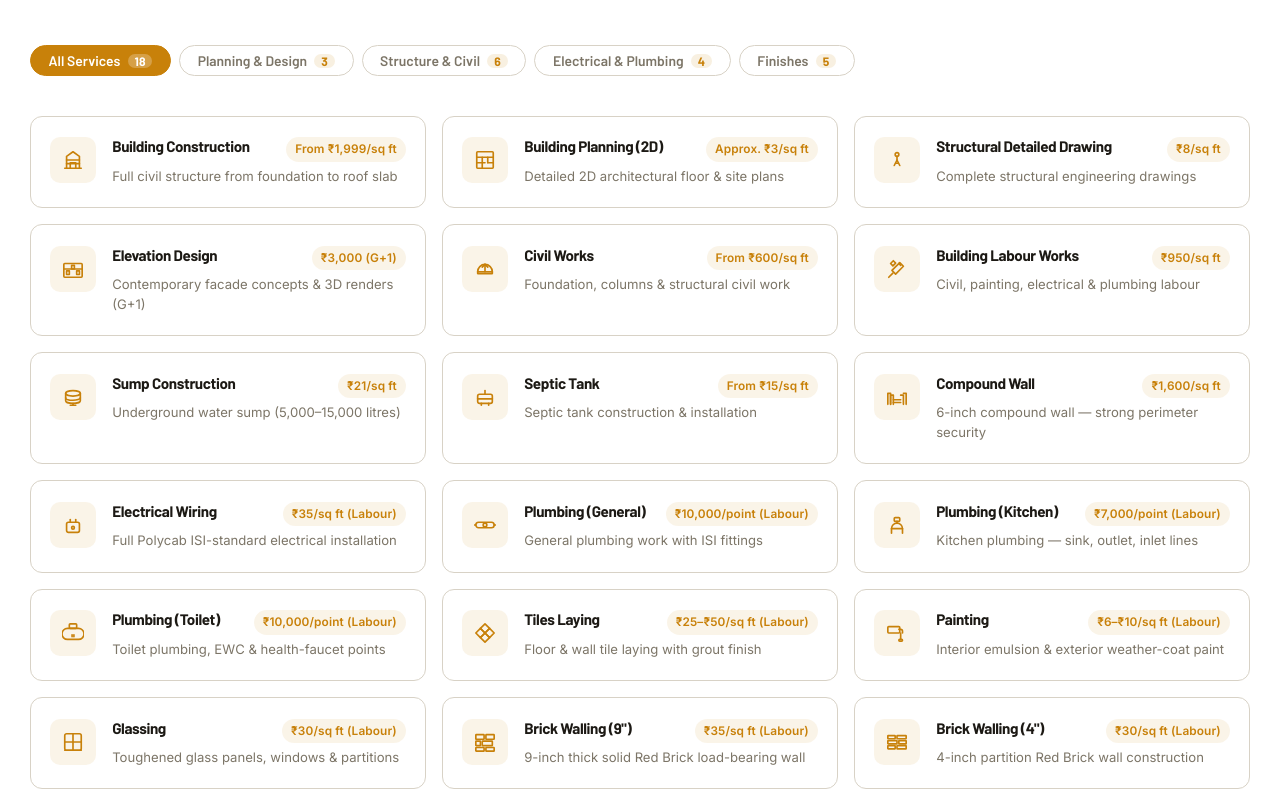
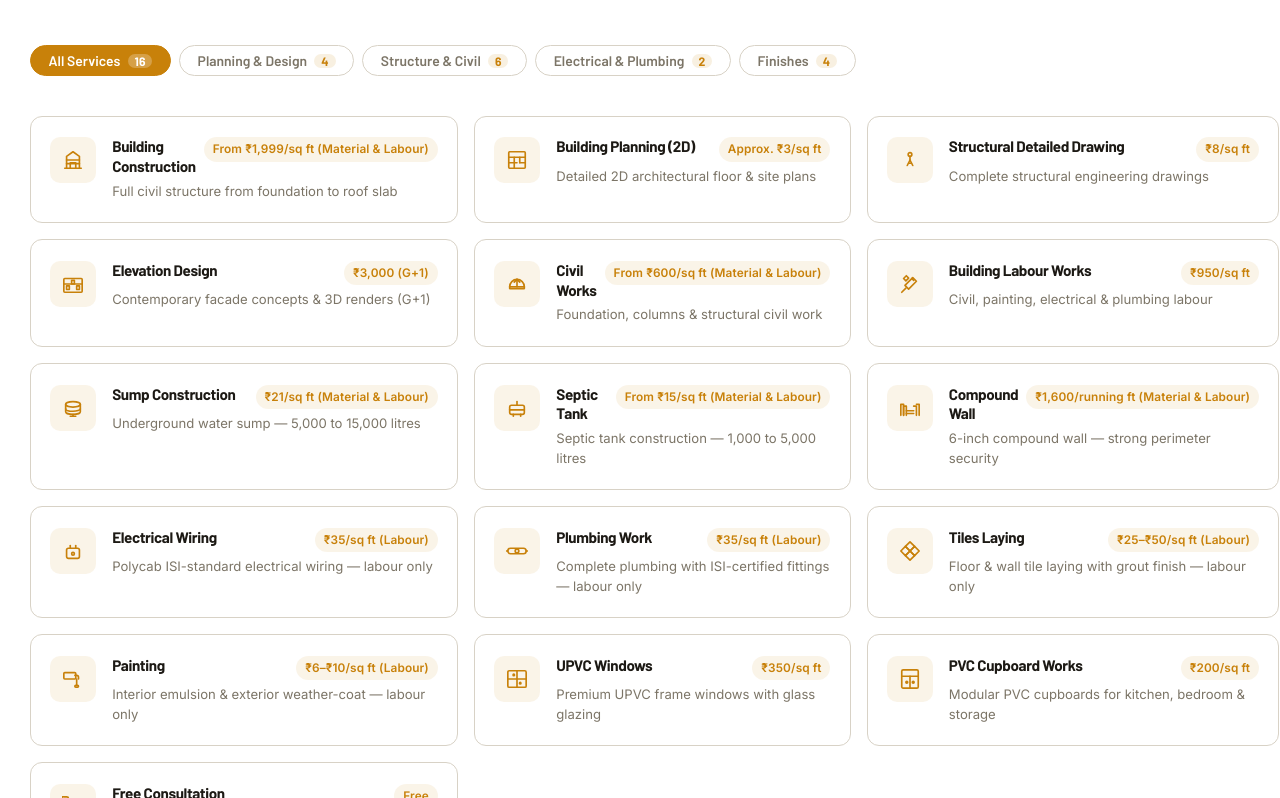
Before and after one commit to Suman-MS-sudo/BuildoraHomes, a React (Vite) app: page / in a window 1280 px wide. Shown: the part 4222-5020 px from the top of the page. Built offline with nearby package versions, Linux system fonts and the light colour scheme.

Commit message:
services: overhaul — material&labour labels, merged plumbing, UPVC windows, PVC cupboard, free consult

```diff
--- a/src/App.tsx
+++ b/src/App.tsx
@@ -23,24 +23,22 @@ function useCountUp(target: number, duration = 1600) {
 }
 
 const SERVICES = [
-  { icon: "house",    cat: "Structure",  label: "Building Construction",      desc: "Full civil structure from foundation to roof slab",  price: "From ₹1,999/sq ft" },
-  { icon: "layers",   cat: "Planning",   label: "Building Planning (2D)",     desc: "Detailed 2D architectural floor & site plans",       price: "Approx. ₹3/sq ft" },
-  { icon: "draft",    cat: "Planning",   label: "Structural Detailed Drawing", desc: "Complete structural engineering drawings",           price: "₹8/sq ft" },
-  { icon: "elev",     cat: "Planning",   label: "Elevation Design",           desc: "Contemporary facade concepts & 3D renders (G+1)",   price: "₹3,000 (G+1)" },
-  { icon: "civil",    cat: "Structure",  label: "Civil Works",                desc: "Foundation, columns & structural civil work",        price: "From ₹600/sq ft" },
-  { icon: "labour",   cat: "Structure",  label: "Building Labour Works",      desc: "Civil, painting, electrical & plumbing labour",      price: "₹950/sq ft" },
-  { icon: "sump",     cat: "Structure",  label: "Sump Construction",          desc: "Underground water sump (5,000–15,000 litres)",       price: "₹21/sq ft" },
-  { icon: "septic",   cat: "Structure",  label: "Septic Tank",                desc: "Septic tank construction & installation",            price: "From ₹15/sq ft" },
-  { icon: "cwall",    cat: "Structure",  label: "Compound Wall",              desc: "6-inch compound wall — strong perimeter security",   price: "₹1,600/sq ft" },
-  { icon: "zap",      cat: "MEP",        label: "Electrical Wiring",          desc: "Full Polycab ISI-standard electrical installation",  price: "₹35/sq ft (Labour)" },
-  { icon: "droplet",  cat: "MEP",        label: "Plumbing (General)",         desc: "General plumbing work with ISI fittings",           price: "₹10,000/point (Labour)" },
-  { icon: "faucet",   cat: "MEP",        label: "Plumbing (Kitchen)",         desc: "Kitchen plumbing — sink, outlet, inlet lines",      price: "₹7,000/point (Labour)" },
-  { icon: "toilet",   cat: "MEP",        label: "Plumbing (Toilet)",          desc: "Toilet plumbing, EWC & health-faucet points",       price: "₹10,000/point (Labour)" },
-  { icon: "tile",     cat: "Finishes",   label: "Tiles Laying",               desc: "Floor & wall tile laying with grout finish",        price: "₹25–₹50/sq ft (Labour)" },
-  { icon: "brush",    cat: "Finishes",   label: "Painting",                   desc: "Interior emulsion & exterior weather-coat paint",   price: "₹6–₹10/sq ft (Labour)" },
-  { icon: "glass",    cat: "Finishes",   label: "Glassing",                   desc: "Toughened glass panels, windows & partitions",     price: "₹30/sq ft (Labour)" },
-  { icon: "brick9",   cat: "Finishes",   label: "Brick Walling (9\")",        desc: "9-inch thick solid Red Brick load-bearing wall",   price: "₹35/sq ft (Labour)" },
-  { icon: "brick4",   cat: "Finishes",   label: "Brick Walling (4\")",        desc: "4-inch partition Red Brick wall construction",     price: "₹30/sq ft (Labour)" },
+  { icon: "house",    cat: "Structure",  label: "Building Construction",        desc: "Full civil structure from foundation to roof slab",                price: "From ₹1,999/sq ft (Material & Labour)" },
+  { icon: "layers",   cat: "Planning",   label: "Building Planning (2D)",       desc: "Detailed 2D architectural floor & site plans",                    price: "Approx. ₹3/sq ft" },
+  { icon: "draft",    cat: "Planning",   label: "Structural Detailed Drawing",  desc: "Complete structural engineering drawings",                        price: "₹8/sq ft" },
+  { icon: "elev",     cat: "Planning",   label: "Elevation Design",             desc: "Contemporary facade concepts & 3D renders (G+1)",                 price: "₹3,000 (G+1)" },
+  { icon: "civil",    cat: "Structure",  label: "Civil Works",                  desc: "Foundation, columns & structural civil work",                     price: "From ₹600/sq ft (Material & Labour)" },
+  { icon: "labour",   cat: "Structure",  label: "Building Labour Works",        desc: "Civil, painting, electrical & plumbing labour",                   price: "₹950/sq ft" },
+  { icon: "sump",     cat: "Structure",  label: "Sump Construction",            desc: "Underground water sump — 5,000 to 15,000 litres",                 price: "₹21/sq ft (Material & Labour)" },
+  { icon: "septic",   cat: "Structure",  label: "Septic Tank",                  desc: "Septic tank construction — 1,000 to 5,000 litres",                price: "From ₹15/sq ft (Material & Labour)" },
+  { icon: "cwall",    cat: "Structure",  label: "Compound Wall",                desc: "6-inch compound wall — strong perimeter security",                price: "₹1,600/running ft (Material & Labour)" },
+  { icon: "zap",      cat: "MEP",        label: "Electrical Wiring",            desc: "Polycab ISI-standard electrical wiring — labour only",            price: "₹35/sq ft (Labour)" },
+  { icon: "droplet",  cat: "MEP",        label: "Plumbing Work",                desc: "Complete plumbing with ISI-certified fittings — labour only",     price: "₹35/sq ft (Labour)" },
+  { icon: "tile",     cat: "Finishes",   label: "Tiles Laying",                 desc: "Floor & wall tile laying with grout finish — labour only",       price: "₹25–₹50/sq ft (Labour)" },
+  { icon: "brush",    cat: "Finishes",   label: "Painting",                     desc: "Interior emulsion & exterior weather-coat — labour only",         price: "₹6–₹10/sq ft (Labour)" },
+  { icon: "upvc",     cat: "Finishes",   label: "UPVC Windows",                 desc: "Premium UPVC frame windows with glass glazing",                   price: "₹350/sq ft" },
+  { icon: "cabinet",  cat: "Finishes",   label: "PVC Cupboard Works",           desc: "Modular PVC cupboards for kitchen, bedroom & storage",            price: "₹200/sq ft" },
+  { icon: "consult",  cat: "Planning",   label: "Free Consultation",            desc: "Free site visit & consultation — within Chennai metro limits",    price: "Free" },
 ];
 
 const TESTIMONIALS = [
@@ -473,9 +471,9 @@ export default function App() {
                   {s.icon === "toilet"  && <g><rect x="8" y="2" width="8" height="5" rx="1"/><path d="M6 7h12a6 6 0 010 12H6A6 6 0 016 7z"/><path d="M11 14v2"/><path d="M13 14v2"/></g>}
                   {s.icon === "tile"    && <g><path d="M12 2l5 5-5 5-5-5 5-5z"/><path d="M2 12l5-5 5 5-5 5-5-5z"/><path d="M12 12l5 5-5 5-5-5 5-5z"/><path d="M22 12l-5-5-5 5 5 5 5-5z"/></g>}
                   {s.icon === "brush"   && <g><rect x="2" y="5" width="13" height="7" rx="1"/><path d="M14 8h2a2 2 0 012 2v2"/><path d="M16 12v7"/><rect x="14" y="19" width="4" height="2" rx="1"/></g>}
-                  {s.icon === "glass"   && <g><rect x="3" y="3" width="18" height="18" rx="2"/><path d="M3 12h18"/><path d="M12 3v18"/><path d="M3 21h18"/></g>}
-                  {s.icon === "brick9"  && <g><rect x="2" y="4" width="9" height="5" rx="0.5"/><rect x="13" y="4" width="9" height="5" rx="0.5"/><rect x="2" y="11" width="5" height="5" rx="0.5"/><rect x="9" y="11" width="11" height="5" rx="0.5"/><rect x="2" y="18" width="9" height="4" rx="0.5"/><rect x="13" y="18" width="9" height="4" rx="0.5"/></g>}
-                  {s.icon === "brick4"  && <g><rect x="2" y="5" width="8" height="3.5" rx="0.5"/><rect x="12" y="5" width="10" height="3.5" rx="0.5"/><rect x="2" y="10.5" width="10" height="3.5" rx="0.5"/><rect x="14" y="10.5" width="8" height="3.5" rx="0.5"/><rect x="2" y="16" width="8" height="3.5" rx="0.5"/><rect x="12" y="16" width="10" height="3.5" rx="0.5"/></g>}
+                  {s.icon === "upvc"    && <g><rect x="2" y="3" width="20" height="18" rx="1.5"/><path d="M12 3v18"/><path d="M2 12h20"/><circle cx="8.5" cy="7.5" r="0.8" fill="currentColor"/><circle cx="15.5" cy="16.5" r="0.8" fill="currentColor"/></g>}
+                  {s.icon === "cabinet" && <g><rect x="3" y="2" width="18" height="20" rx="1.5"/><path d="M3 9h18"/><path d="M12 9v13"/><circle cx="8.5" cy="15.5" r="1" fill="currentColor"/><circle cx="15.5" cy="15.5" r="1" fill="currentColor"/></g>}
+                  {s.icon === "consult" && <g><path d="M22 16.92v3a2 2 0 01-2.18 2 19.79 19.79 0 01-8.63-3.07A19.5 19.5 0 013.07 9.81a19.79 19.79 0 01-3.07-8.7A2 2 0 012.18 1h3a2 2 0 012 1.72c.127.96.361 1.903.7 2.81a2 2 0 01-.45 2.11L7 8a16 16 0 006.73 6.73l1.49-1.49a2 2 0 012.11-.45c.907.339 1.85.573 2.81.7A2 2 0 0122 16.92z"/></g>}
                 </svg>
               </div>
               <div className="svc-body">
```
